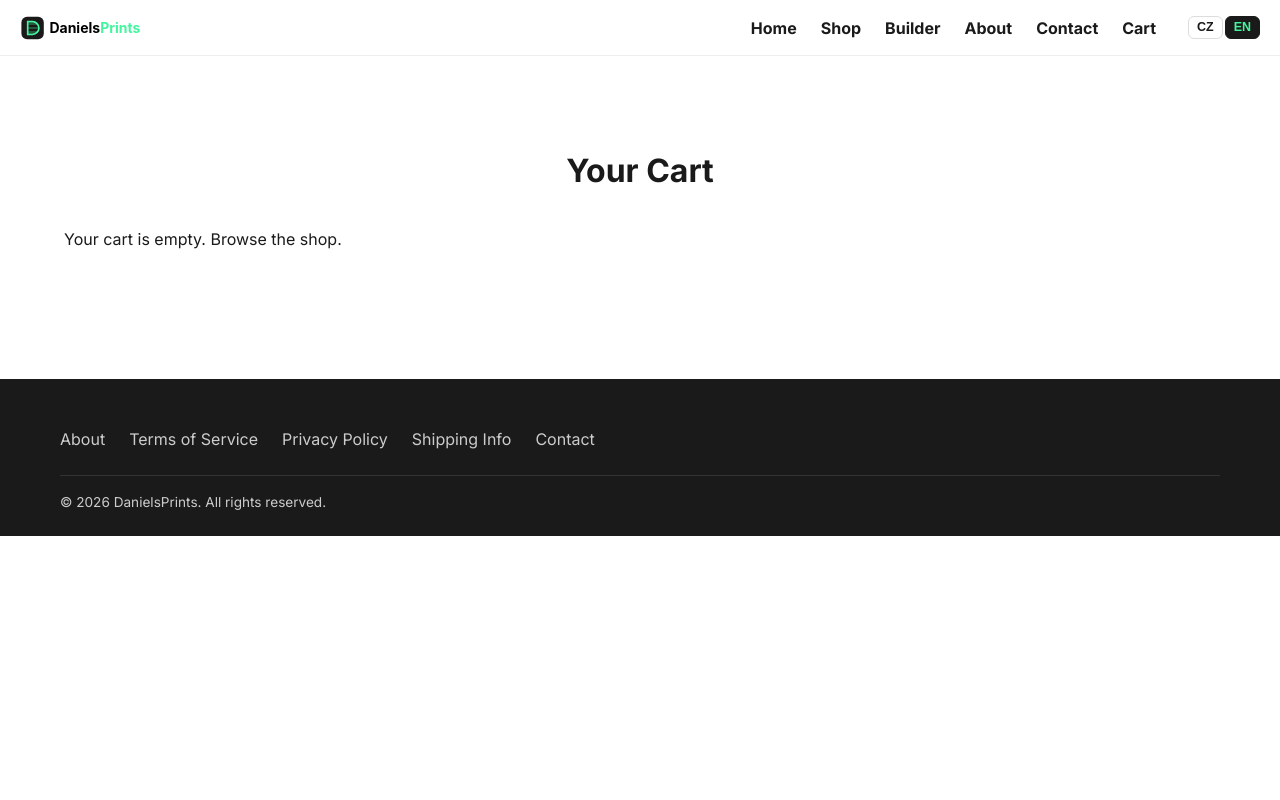
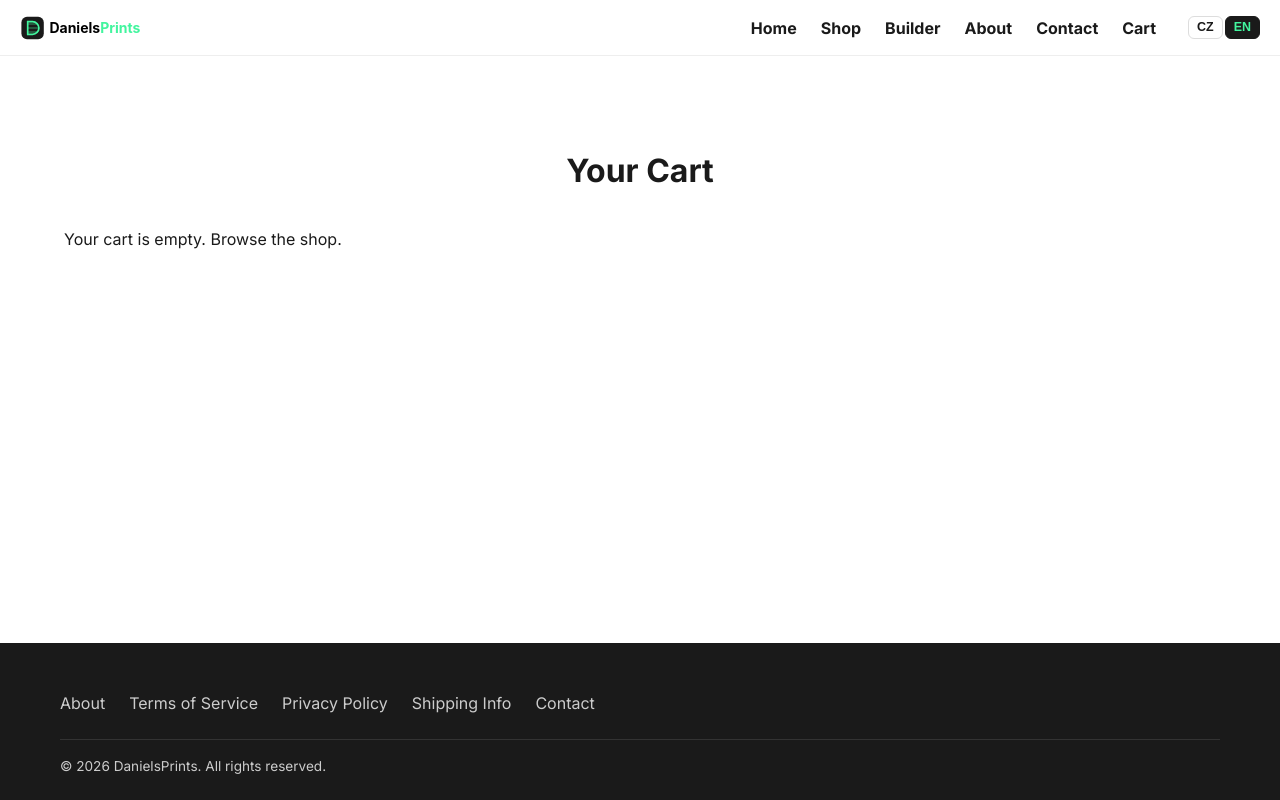
Before and after one commit to Danas2008/shop-danielshop, a Django app: page /cart/ in a window 1280 px wide. Run offline with Django 5.2, Linux system fonts and the light colour scheme; data comes from the database, SQL or seed files in the repository; data that the repository does not hold is empty.

Commit message:
Pin footer to bottom of viewport on short pages

```diff
--- a/static/css/style.css
+++ b/static/css/style.css
@@ -11,7 +11,7 @@
 
 *, *::before, *::after { box-sizing: border-box; }
 
-html { overflow-x: hidden; }
+html { overflow-x: hidden; height: 100%; }
 
 body {
   margin: 0;
@@ -21,6 +21,17 @@ body {
   line-height: 1.5;
   overflow-x: hidden;
   width: 100%;
+  min-height: 100%;
+  display: flex;
+  flex-direction: column;
+}
+
+main {
+  flex: 1 0 auto;
+}
+
+footer {
+  flex-shrink: 0;
 }
 
 h1, h2, h3, h4 { font-family: var(--font-heading); font-weight: 700; }
```
